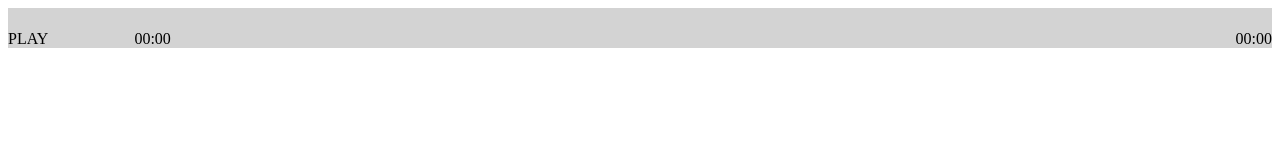
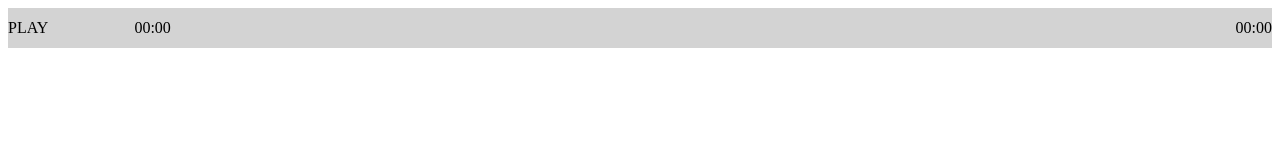
Before and after one commit to mig-hub/player-demo, a plain HTML site: page index.html in a window 1280 px wide. Drawn offline with Linux system fonts and the light colour scheme.

Commit message:
Center text on player

```diff
--- a/index.html
+++ b/index.html
@@ -9,7 +9,7 @@
 
     <style>
       .wrap { position: relative; height: 40px; width: 100%; }
-      .play-pause { cursor: pointer; position: absolute; left: 0; bottom: 0; }
+      .play-pause { cursor: pointer; position: absolute; left: 0; bottom: 0; line-height: 40px; }
 
       input[type=range] {
         -webkit-appearance: none;
@@ -77,12 +77,14 @@
         left: 10%;
         bottom: 0;
         pointer-events: none;
+        line-height: 40px;
       }
       .total-time {
         position: absolute;
         right: 0;
         bottom: 0;
         pointer-events: none;
+        line-height: 40px;
       }
     </style>
 
```
